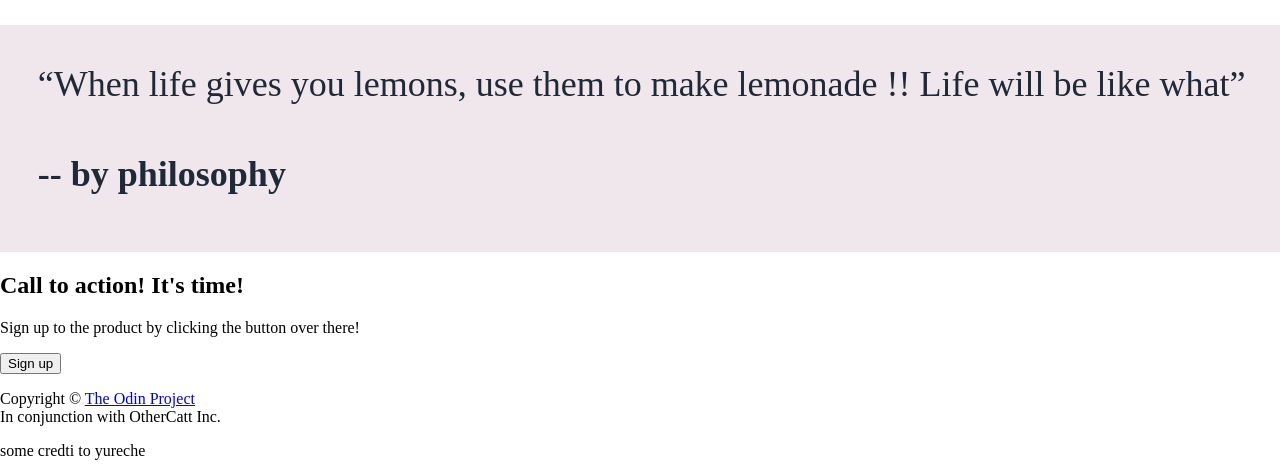
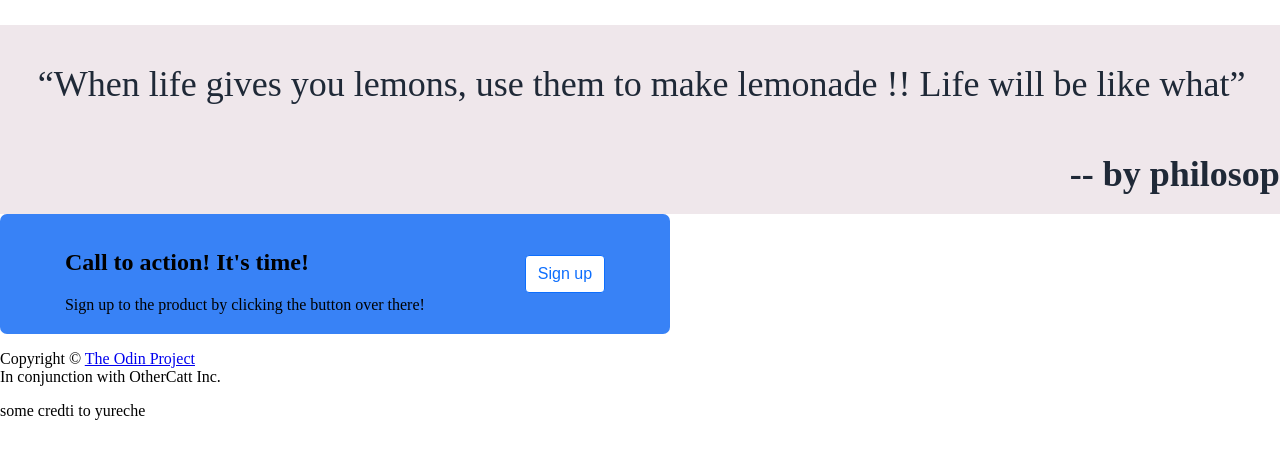
Before and after one commit to Lurking7guacamole/landing-page, a plain HTML site: page index.html in a window 1280 px wide. Shown: the part 819-1295 px from the top of the page. After the commit the page ends 1255 px from the top, so only its background shows below. Drawn offline with Linux system fonts and the light colour scheme.

Commit message:
Update style.css

```diff
--- a/style.css
+++ b/style.css
@@ -43,7 +43,7 @@ body{
   border: 3px solid #73AD21;
   padding: 10px;
   flex: auto;
-  font-size: 12px;
+  font-size: 19px;
 
 }
 .pic1 {
@@ -90,7 +90,7 @@ font-weight: bolder;
     color: #1F2937;
     font-size: 36px;
     width: 100%;
-    height: 4cm;
+    height: 3cm;
     padding: 1cm;
   }
 
@@ -100,3 +100,39 @@ font-weight: bolder;
   margin-right: 4px;
 
 }
+.by {
+  text-align: right;
+}
+.sign-up-button button {
+
+  cursor: pointer;
+  outline: 0;
+  display: inline-block;
+  font-weight: 400;
+  line-height: 1.5;
+  text-align: center;
+  background-color: #fff;
+  border: 1px solid transparent;
+  padding: 6px 12px;
+  font-size: 1rem;
+  border-radius: .25rem;
+  transition: color .15s ease-in-out,background-color .15s ease-in-out,border-color .15s ease-in-out,box-shadow .15s ease-in-out;
+  color: #0d6efd;
+  border-color: #0d6efd;
+}
+
+.sign-up {
+  background-color: #3882f6;
+  border-radius: 7px;
+  width: 50%;
+  height: 50%;
+  padding: 15px;
+  display: flex;
+  align-items: center;
+  justify-content: space-around;
+}
+
+.sign-up-text p, .sign-up-text h3 {
+  margin-bottom: 5px;
+  margin-top: 5px;
+}
```
